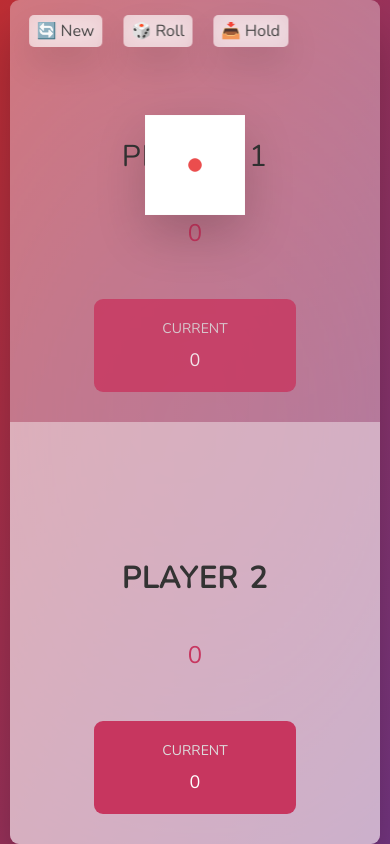
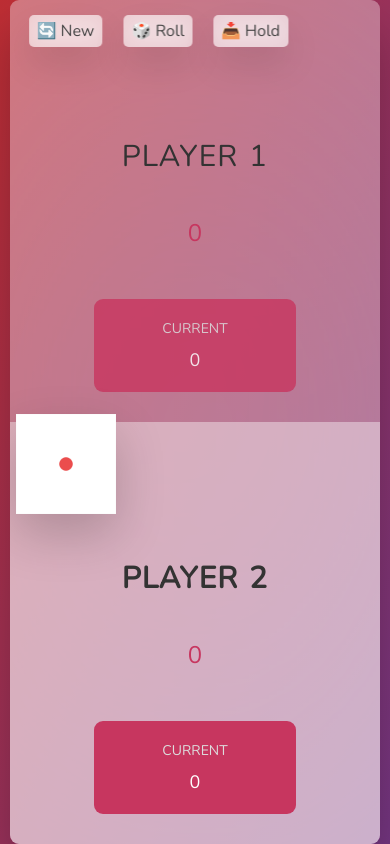
Before and after one commit to alfiomartini/pig-game, a plain HTML site: page index.html in a window 390 px wide. Both pictures are taken after a click on the button "🎲 Roll". Drawn offline with nearby package versions, Linux system fonts and the light colour scheme.

Commit message:
Changed dice position to deal with mobile devices

```diff
--- a/style.css
+++ b/style.css
@@ -209,11 +209,6 @@ main {
     margin-bottom: 50px;
   }
 
-  /* .dice {
-    top: 27rem;
-    height: 7rem;
-  } */
-
   .btn {
     font-size: 16px;
     padding: 5px 8px;
@@ -238,6 +233,12 @@ main {
   .btn--hold {
     left: 65%;
   }
+
+  .dice {
+    top: 55%;
+    left: 15%;
+    /* transform: translate(-50%, -55%); */
+  }
 }
 
 @media screen and (max-width: 450px) {
```
